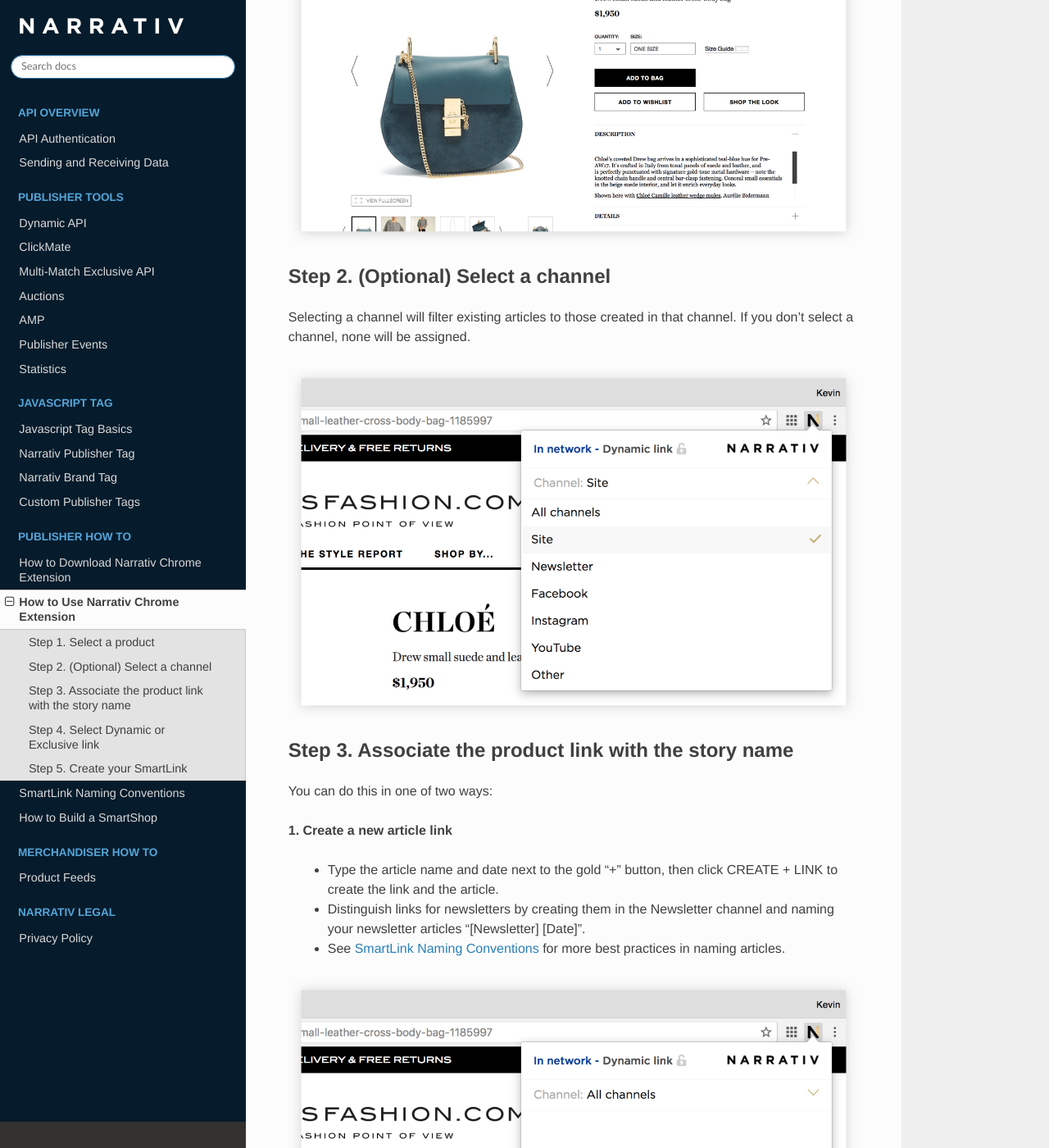
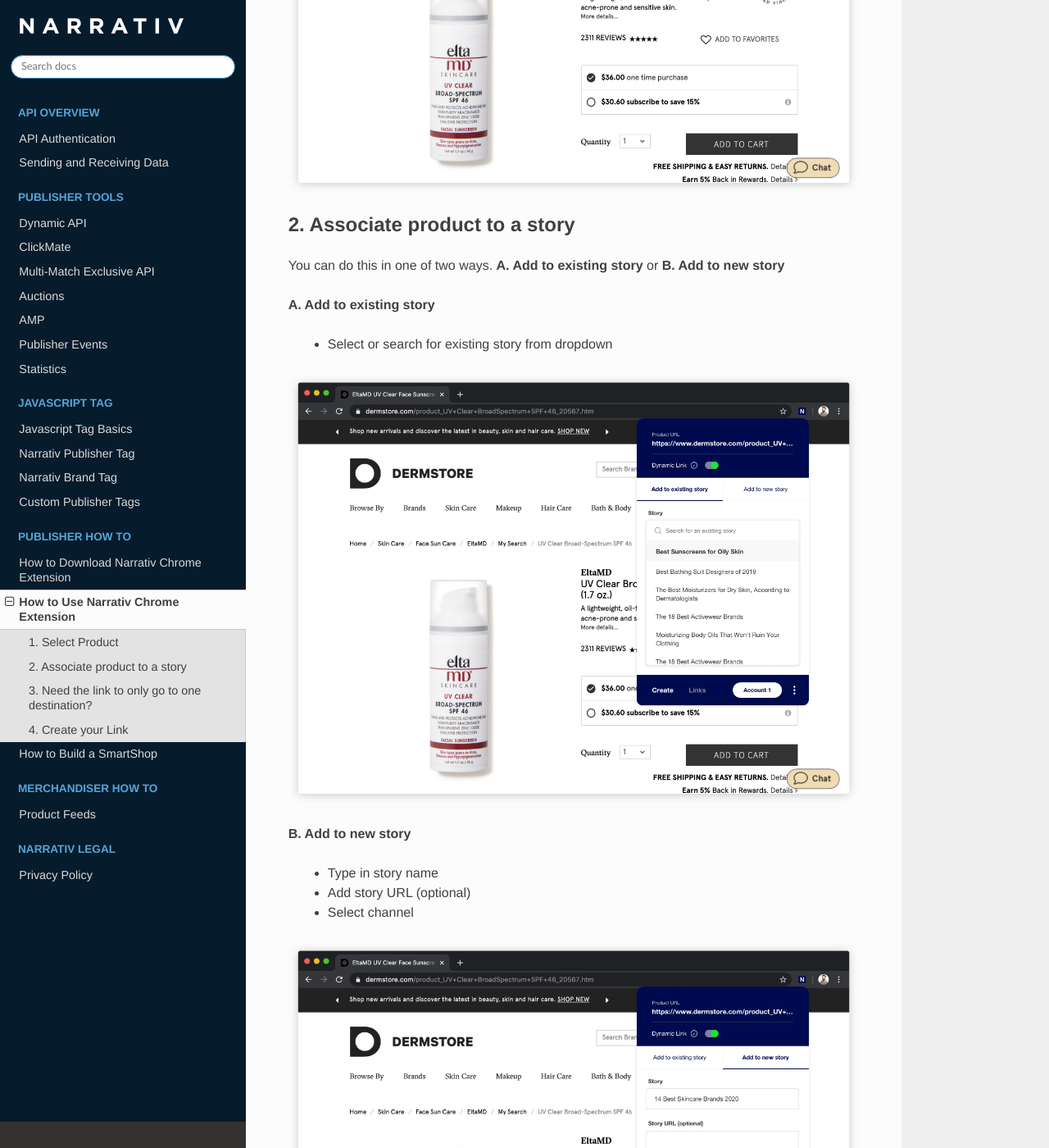
Before and after one commit to robinssq/api-docs, a Sphinx documentation site: the page built from docs/extensionuse.rst, in a window 1280 px wide and 1400 px high, scrolled down 495 px. Shown: the whole window at 82% size. Built offline with Sphinx 7.4.7 and the Read the Docs theme 2.0.0, drawn with Linux system fonts in a browser that asks for light colours; some of the changed text lies outside the part shown.

Commit message:
Update how to use docs

```diff
--- a/docs/conf.py
+++ b/docs/conf.py
@@ -54,9 +54,9 @@
 # built documents.
 #
 # The short X.Y version. (major version 1 corresponds to /api/v1/)
-version = '1.9.8'
+version = '1.9.9'
 # The full version, including alpha/beta/rc tags.
-release = '1.9.8'
+release = '1.9.9'
 
 # The language for content autogenerated by Sphinx. Refer to documentation
 # for a list of supported languages.
--- a/docs/extensionuse.rst
+++ b/docs/extensionuse.rst
@@ -1,81 +1,39 @@
 How to Use Narrativ Chrome Extension
 ====================================
 
-Step 1. Select a product
+1. Select Product
 ------------------------
-
-Navigate to any merchant that sells the product you want to SmartLink and click the Narrativ extension button.
 
 .. image:: _static/extension_instructions/5.png
 
-Step 2. (Optional) Select a channel
+2. Associate product to a story
 -----------------------------------
-Selecting a channel will filter existing articles to those created in that channel. If you don't select a channel, none will be assigned.
+You can do this in one of two ways. **A. Add to existing story** or **B. Add to new story**
 
-.. image:: _static/extension_instructions/1-channel-select.png
+**A. Add to existing story**
 
-Step 3. Associate the product link with the story name
-------------------------------------------------------
+    - Select or search for existing story from dropdown
 
-You can do this in one of two ways:
+.. image:: _static/extension_instructions/6.png
 
-**1. Create a new article link**
+**B. Add to new story**
 
-  - Type the article name and date next to the gold "+" button, then click CREATE + LINK to create the link and the article.
-  - Distinguish links for newsletters by creating them in the Newsletter channel and naming your newsletter articles "[Newsletter] [Date]".
-  - See `SmartLink Naming Conventions`_ for more best practices in naming articles.
+    - Type in story name
+    - Add story URL (optional)
+    - Select channel
 
 .. image:: _static/extension_instructions/7.png
 
-**2. Select from the list of existing articles**
+3. Need the link to only go to one destination?
+-----------------------------------------------
+Click the Dynamic link toggle off so it appears gray to ensure the link goes to your selected merchant.
 
-  - Select a channel to filter articles in that channel.
-  - Scroll through the drop down box and click LINK next to the article where you want to generate a link.
-
-.. image:: _static/extension_instructions/6.png
-
-Step 4. Select Dynamic or Exclusive link
-----------------------------------------
-
-Need to ensure the link only goes to one destination?
-
-  - To make the link exclusive to your selected merchant for a direct sales deal, click the lock icon.
-  - Note that doing this will prevent us from being able to optimize your revenue and replace out of stock links.
-
-.. image:: _static/extension_instructions/Dynamic.png
-.. image:: _static/extension_instructions/Exclusive.png
-
-Step 5. Create your SmartLink
------------------------------
-
-  - Once you have created the SmartLink, its URL will be copied to your clipboard automatically and is ready for use.
-  - Type the line you want to hyperlink in your CMS (e.g. "Shop Now").
-  - Paste the SmartLink URL into your hyperlink. When you publish the article, the SmartLink will be live.
+Note that doing this will prevent us from being able to optimize your revenue and replace out of stock links.
 
 .. image:: _static/extension_instructions/8.png
 
-SmartLink Naming Conventions
-============================
+4. Create your Link
+---------------------
+Once you created your Link by adding to existing story or creating a new story, you want to paste the Link into your CMS.
 
-**1. Edit Name**
-
-Ensure the article/ edit name you create matches the article title as shown verbatim on your site and add the editorial publish date to the end.
-
-  - [Article name] [Date]
-  - The 15 Best Eye Creams 9/15/17
-
-**2. Naming newsletters**
-
-Ensure that you distinguish between when you will be using SmartLinks in newsletters vs. using them in articles. For newsletters, ensure you enter an edit name as
-
-  - [Newsletter] [Date]
-  - Newsletter 9/15/17
-
-**3. In-article link naming and reviews**
-
-Where you want to include a hyperlink to an internal product review and to a merchant for one product, use the following format, putting the second review hyperlink underneath
-
-  - [Product Brand, Product Name] [Price] (Shop Now)
-    See full review here
-  - La Mer The Illuminating Eye Gel, $150 (Shop Now)
-    See full review here
+.. image:: _static/extension_instructions/9.png
```
Also changed, not shown: docs/_static/extension_instructions/1-channel-select.png (deleted), docs/_static/extension_instructions/5.png, docs/_static/extension_instructions/6.png, docs/_static/extension_instructions/7.png, docs/_static/extension_instructions/8.png, docs/_static/extension_instructions/9.png (added), docs/_static/extension_instructions/Dynamic.png (deleted), docs/_static/extension_instructions/Exclusive.png (deleted).
